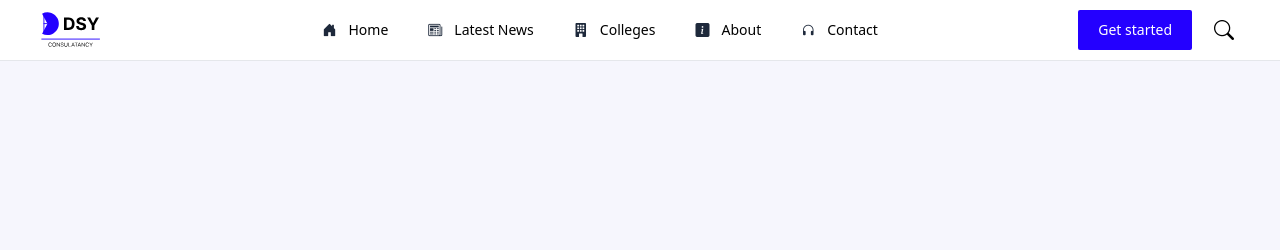
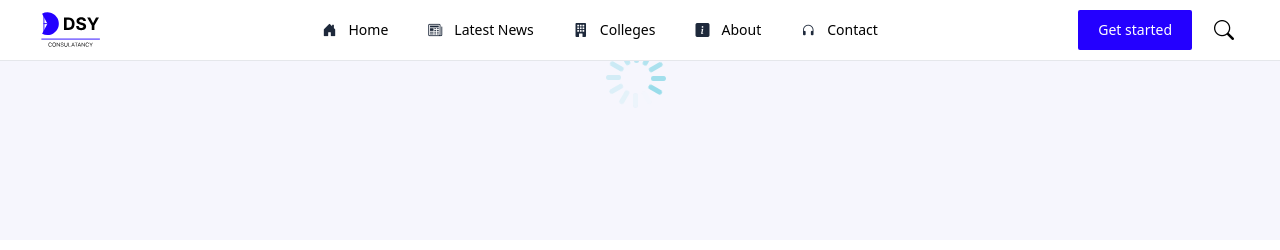
Before and after one commit to gauravn3112003/DSY_Consultancy-1, a Next.js app: page /Components/Loader2 in a window 1280 px wide. Before the commit this address had no page. Shown: the top 250 px of the page. Built offline with nearby package versions, Linux system fonts and the light colour scheme.

Commit message:
remove SSR from AllContact page

```diff
--- a/pages/Admin/AllContact.js
+++ b/pages/Admin/AllContact.js
@@ -1,8 +1,29 @@
 import { getAllContacts } from "directsecondyearadmission/quieries/UserDataQuieries";
 import React from "react";
+import { useEffect } from "react";
+import { useState } from "react";
+import baseUrl from "directsecondyearadmission/baseUrl";
 import Dashboard from "./Dashboard";
+import Loader2 from "../Components/Loader2";
 
-const AllContact = ({ data }) => {
+const AllContact = () => {
+  const [data, setdata] = useState(null);
+  useEffect(() => {
+    const getContactData = async () => {
+      const res = await fetch(baseUrl + "/api/getAllContacts", {
+        method: "GET",
+        headers: {
+          "Content-Type": "application/json",
+        },
+      });
+      const data = await res.json();
+      setdata(data);
+    };
+    getContactData();
+  }, []);
+
+  console.log(data);
+
   return (
     <Dashboard>
       <div className="px-5 font-semibold text-slate-400 bg-white">
@@ -20,15 +41,14 @@ const AllContact = ({ data }) => {
               <th className="border-none py-3 text-left px-3">Message</th>
               <th className="border-none py-3 text-left px-3">Location</th>
               <th className="border-none py-3 text-center px-3">Delete</th>
-
             </tr>
           </thead>
           <tbody className="mt-10 text-xs">
-            {data.map((i, index) => {
+            {data && data.map((i, index) => {
                   return (
                     <tr className="border-none  mt-10" key={index}>
                       <td className="px-3 py-2   mt-2 border-none font-bold text-lg text-left">
-                    <span className="text-black">{index+1}</span>
+                        <span className="text-black">{index + 1}</span>
                       </td>
                       <td className="px-3 py-2  mt-2 border-none text-left ">
                         {i.uName}
@@ -37,16 +57,11 @@ const AllContact = ({ data }) => {
                         {" "}
                         {i.phoneNo}
                       </td>
-                  <td className="px-3 py-2  mt-2 border-none">
-                    {i.email}
-                  </td>
+                      <td className="px-3 py-2  mt-2 border-none">{i.email}</td>
                       <td className="px-3 py-2  mt-2 border-none">
                         {i.message}
                       </td>
-                  <td className="px-3 py-2  mt-2 border-none">
-                    {/* {i.coOrdinates.longitude} ,{i.coOrdinates.latitude} */}
-                    sdf
-                  </td>
+                      <td className="px-3 py-2  mt-2 border-none">sdf</td>
                       <td className="px-3 py-2 grid place-items-center  mt-2 border-none">
                         <button className="">
                           <i className="bi  font-bold text-2xl text-red-600 bi-trash3-fill"></i>
@@ -57,16 +72,16 @@ const AllContact = ({ data }) => {
                 })}
           </tbody>
         </table>
+        {!data && <Loader2 />}
       </div>
     </Dashboard>
   );
 };
 
 export default AllContact;
-export async function getServerSideProps() {
-  // for show all Colleges
-  const data = await getAllContacts();
-  return {
-    props: { data },
-  };
-}
+// export async function getServerSideProps() {
+//   const data = await getAllContacts();
+//   return {
+//     props: { data },
+//   };
+// }
--- a/pages/College.js
+++ b/pages/College.js
@@ -1,11 +1,13 @@
 import HomeLayout from "directsecondyearadmission/Layout/HomeLayout";
-import React, { useEffect, useState } from "react";
+import React, { useState } from "react";
 import Head from "next/head";
 import Link from "next/link";
 import { collegeByUnder } from "directsecondyearadmission/quieries/quieries";
 import { allColleges } from "directsecondyearadmission/quieries/CollegeDataQuieries";
 
-const College = () => {
+const College = ({ data }) => {
+
+
   // checkbox handler function
   const [selectedCollegeUnder, setSelectedCollegeUnder] = useState([]);
   const [district, setdistrict] = useState("");
@@ -17,16 +19,6 @@ const College = () => {
         );
   };
 
-  const [data, setdataColl] = useState({});
-
-  useEffect(() => {
-    const getCollegeData = async () => {
-      const data = await allColleges();
-      setdataColl(data);
-      return data;
-    };
-    getCollegeData();
-  }, []);
   // Sorting lists
 
   const items = [
@@ -81,10 +73,7 @@ const College = () => {
       <div className="p-5">
         {items.map((item, index) => {
           return (
-            <div
-              key={index}
-              className="py-2 cursor-pointer  hover:bg-sky-100 hover:pl-10 hover:font-semibold"
-            >
+            <div key={index} className="py-2 cursor-pointer  hover:bg-sky-100 hover:pl-10 hover:font-semibold">
               {item.Name}
             </div>
           );
@@ -103,7 +92,7 @@ const College = () => {
           placeholder="Search College..."
         />
         <datalist id="collegeList">
-          {undercolleges.length > 0 && undercolleges.map((item, index) => {
+          {undercolleges.map((item, index) => {
             return (
               <option key={index} value={item.name}>
                 {item.name}
@@ -116,8 +105,8 @@ const College = () => {
   };
 
   const DistrictFilter = () => {
-    const districtName = data.length > 0 && data.map((item) => item.location.district);
-    const removeDubDist = data.length > 0 && data.filter(
+    const districtName = data.map((item) => item.location.district);
+    const removeDubDist = data.filter(
       (district, index) =>
         !districtName.includes(district.location.district, index + 1)
     );
@@ -135,7 +124,7 @@ const College = () => {
             {" "}
             All District
           </option>
-          {removeDubDist.length > 0 && removeDubDist.map((item, index) => {
+          {removeDubDist.map((item, index) => {
             return (
               <option
                 key={index}
@@ -171,8 +160,7 @@ const College = () => {
             <div className="font-medium mt-2 flex items-center text-xs ">
               <i className="bi text-slate-400 mr-2 text-xs bi-pin-map-fill"></i>
               <span className="text-slate-400 font-normal text-justify">
-                {props.location},{" "}
-                <span className="font-semibold text-sm"></span>
+                {props.location}, <span className="font-semibold text-sm" ></span>
               </span>
             </div>
             <div className="font-medium mt-2 flex items-center text-xs ">
@@ -228,7 +216,7 @@ const College = () => {
                 type="button"
                 className="border  text-center px-3 w-full text-xs py-2"
               >
-                Save
+               Save
               </a>
             </Link>
           </div>
@@ -242,7 +230,7 @@ const College = () => {
           {undercolleges.length == 0 ? (
             <div className="p-5 bg-white font-semibold">College Not Found</div>
           ) : (
-            undercolleges.length > 0 && undercolleges.map((item, index) => {
+            undercolleges.map((item, index) => {
               return (
                 <span key={index}>
                   {item.department.length <= 0 ? (
@@ -333,6 +321,7 @@ const College = () => {
       setSearch(e.target.value);
     };
 
+
     const items = [
       {
         Name: "Category",
@@ -355,6 +344,8 @@ const College = () => {
         Location: "/",
       },
     ];
+
+
 
     // College Under Components
     const CollegeUnder = () => {
@@ -381,8 +372,8 @@ const College = () => {
     };
 
     const DistrictFilter = () => {
-      const districtName = data.length > 0 && data.map((item) => item.location.district);
-      const removeDubDist = data.length > 0 && data.filter(
+      const districtName = data.map((item) => item.location.district);
+      const removeDubDist = data.filter(
         (district, index) =>
           !districtName.includes(district.location.district, index + 1)
       );
@@ -400,7 +391,7 @@ const College = () => {
               {" "}
               All District
             </option>
-            { removeDubDist && removeDubDist.map((item, index) => {
+            {removeDubDist.map((item, index) => {
               return (
                 <option
                   key={index}
@@ -513,9 +504,10 @@ const College = () => {
   );
 };
 
+
 export async function getServerSideProps() {
   // for show all Colleges
-  const data = await allColleges();
+  const data = await allColleges()
   return {
     props: { data },
   };
--- /dev/null
+++ b/pages/Components/Loader2.js
@@ -0,0 +1,27 @@
+import React from "react";
+import Image from "next/image";
+
+const Loader2 = () => {
+  return (
+   <div className=" grid place-items-center">
+     <div className="loadingio-spinner-spinner-tnoiwapmh8c ">
+      <div className="ldio-rn6kpre846g">
+        <div></div>
+        <div></div>
+        <div></div>
+        <div></div>
+        <div></div>
+        <div></div>
+        <div></div>
+        <div></div>
+        <div></div>
+        <div></div>
+        <div></div>
+        <div></div>
+      </div>
+    </div>
+   </div>
+  );
+};
+
+export default Loader2;
--- a/styles/globals.css
+++ b/styles/globals.css
@@ -15,12 +15,12 @@ body {
 .lightBlack {
   background-color: rgba(0, 0, 0, 0.579);
 }
-.heroBg{
+.heroBg {
   background-color: #fbfbff;
 }
 :root {
   /* --pColor: rgb(32, 4, 85); */
-  --pColor: #2400FF;
+  --pColor: #2400ff;
   --btn-color: white;
   --pColorHover: rgb(44, 9, 138);
 
@@ -119,12 +119,10 @@ th {
   margin: 0;
 }
 
-
 /* Text editor height  */
 .se-wrapper-wysiwyg {
   height: 40vh !important;
 }
-
 
 /* home Layouut */
 .avtarP {
@@ -250,7 +248,6 @@ th {
   left: 0%;
 }
 
-
 /* preloader  */
 .lds-ripple {
   display: inline-block;
@@ -298,3 +295,105 @@ th {
     opacity: 0;
   }
 }
+
+/* Loader 2 style  */
+
+@keyframes ldio-rn6kpre846g {
+  0% {
+    opacity: 1;
+  }
+  100% {
+    opacity: 0;
+  }
+}
+.ldio-rn6kpre846g div {
+  left: 94px;
+  top: 48px;
+  position: absolute;
+  animation: ldio-rn6kpre846g linear 1s infinite;
+  background: #93dbe9;
+  width: 5px;
+
+  height: 15px;
+  border-radius: 2.64px / 2.64px;
+  transform-origin: 2px 30px;
+}
+.ldio-rn6kpre846g div:nth-child(1) {
+  transform: rotate(0deg);
+  animation-delay: -0.9166666666666666s;
+  background: #93dbe9;
+}
+.ldio-rn6kpre846g div:nth-child(2) {
+  transform: rotate(30deg);
+  animation-delay: -0.8333333333333334s;
+  background: #93dbe9;
+}
+.ldio-rn6kpre846g div:nth-child(3) {
+  transform: rotate(60deg);
+  animation-delay: -0.75s;
+  background: #93dbe9;
+}
+.ldio-rn6kpre846g div:nth-child(4) {
+  transform: rotate(90deg);
+  animation-delay: -0.6666666666666666s;
+  background: #93dbe9;
+}
+.ldio-rn6kpre846g div:nth-child(5) {
+  transform: rotate(120deg);
+  animation-delay: -0.5833333333333334s;
+  background: #93dbe9;
+}
+.ldio-rn6kpre846g div:nth-child(6) {
+  transform: rotate(150deg);
+  animation-delay: -0.5s;
+  background: #93dbe9;
+}
+.ldio-rn6kpre846g div:nth-child(7) {
+  transform: rotate(180deg);
+  animation-delay: -0.4166666666666667s;
+  background: #93dbe9;
+}
+.ldio-rn6kpre846g div:nth-child(8) {
+  transform: rotate(210deg);
+  animation-delay: -0.3333333333333333s;
+  background: #93dbe9;
+}
+.ldio-rn6kpre846g div:nth-child(9) {
+  transform: rotate(240deg);
+  animation-delay: -0.25s;
+  background: #93dbe9;
+}
+.ldio-rn6kpre846g div:nth-child(10) {
+  transform: rotate(270deg);
+  animation-delay: -0.16666666666666666s;
+  background: #93dbe9;
+}
+.ldio-rn6kpre846g div:nth-child(11) {
+  transform: rotate(300deg);
+  animation-delay: -0.08333333333333333s;
+  background: #93dbe9;
+}
+.ldio-rn6kpre846g div:nth-child(12) {
+  transform: rotate(330deg);
+  animation-delay: 0s;
+  background: #93dbe9;
+}
+.loadingio-spinner-spinner-tnoiwapmh8c {
+  width: 200px;
+  height: 200px;
+  display: inline-block;
+  overflow: hidden;
+  background: none;
+}
+.ldio-rn6kpre846g {
+  width: 100%;
+  height: 100%;
+  position: relative;
+  transform: translateZ(0) scale(1);
+  backface-visibility: hidden;
+  transform-origin: 0 0; /* see note above */
+}
+.ldio-rn6kpre846g div {
+  box-sizing: content-box;
+}
+/* generated by https://loading.io/ */
```
Also changed, not shown: public/spinner.svg (added). Lines whose indentation alone changed are shown as unchanged.
